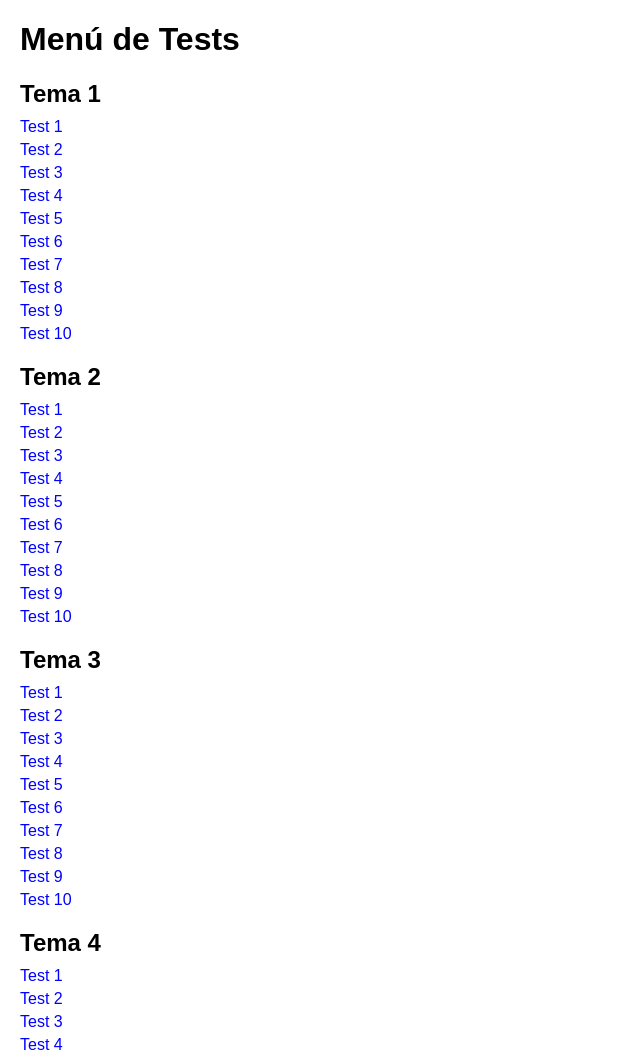
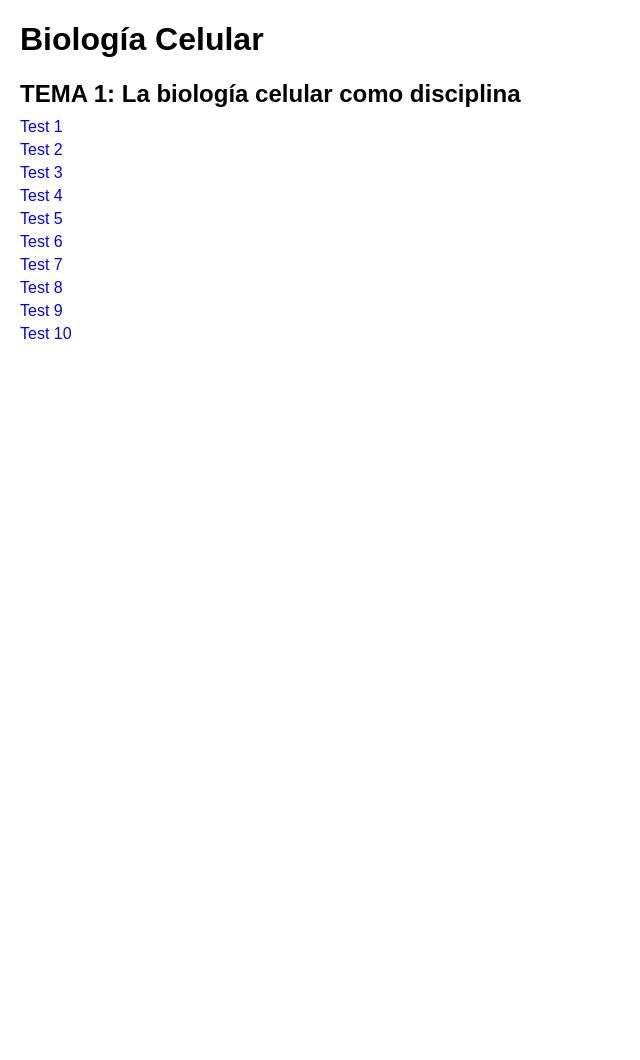
Before and after one commit to letiimartin/App-Test, a plain HTML site: page menu.html in a window 1280 px wide. Shown: the top 1060 px of the page, without its empty margins (0-640 px from the left). After the commit the page ends 800 px from the top, so only its background shows below. Drawn offline with Linux system fonts and the light colour scheme.

Commit message:
Add menu with title and tema 1 tests

```diff
--- a/menu.html
+++ b/menu.html
@@ -7,7 +7,7 @@
     <link rel="stylesheet" href="styles.css">
 </head>
 <body>
-    <h1>Menú de Tests</h1>
+    <h1>Biología Celular</h1>
     <div id="menu-container">
         <!-- Aquí se generará el menú dinámicamente -->
     </div>
--- a/script.js
+++ b/script.js
@@ -1,5 +1,3 @@
-// script.js
-
 document.addEventListener('DOMContentLoaded', function() {
     if (window.location.pathname.endsWith('menu.html')) {
         loadMenu();
@@ -14,20 +12,18 @@ document.addEventListener('DOMContentLoaded', function() {
 
 function loadMenu() {
     const menuContainer = document.getElementById('menu-container');
-    const themes = 10;
-    const testsPerTheme = 10;
-    for (let theme = 1; theme <= themes; theme++) {
+
+    // Añadir el tema 1 y sus tests
     const themeElement = document.createElement('div');
     themeElement.classList.add('theme');
-        themeElement.innerHTML = `<h2>Tema ${theme}</h2>`;
-        for (let test = 1; test <= testsPerTheme; test++) {
+    themeElement.innerHTML = `<h2>TEMA 1: La biología celular como disciplina</h2>`;
+    for (let test = 1; test <= 10; test++) {
         const testElement = document.createElement('a');
-            testElement.href = `index.html?test=tests/tema${theme}_test${test}.json`;
+        testElement.href = `index.html?test=tests/tema1_test${test}.json`;
         testElement.textContent = `Test ${test}`;
         themeElement.appendChild(testElement);
     }
     menuContainer.appendChild(themeElement);
-    }
 }
 
 function loadTest(testFile) {
```
Lines whose indentation alone changed are shown as unchanged.
